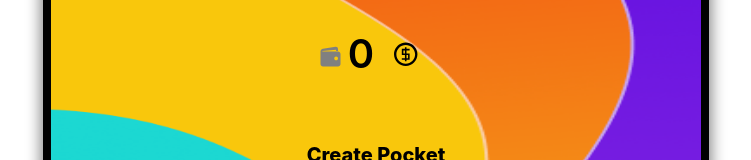
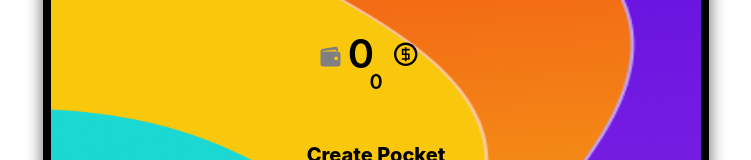
Before and after one commit to ChristiancChavez/WalletPocket, a React (Create React App) app: page /home in a window 1280 px wide. Shown: the part 211-371 px from the top of the page, without its empty margins (264-1015 px from the left). Built offline with nearby package versions, Linux system fonts and the light colour scheme.

Commit message:
add logit to show budgetAmount

```diff
--- a/src/components/molecules/PocketAddition/PocketAddition.js
+++ b/src/components/molecules/PocketAddition/PocketAddition.js
@@ -18,11 +18,13 @@ const PocketAddition = ({ quantity, goalPocket }) => {
     const additionMoneyPocket = () => {
         const convertValueAddition = Number(valueAdditionPocketInput);
         const newQuantityGoalPocket = convertValueAddition + quantityGoalPocket;
-        setQuantityGoalPocket(newQuantityGoalPocket);
-        const newPercentagePocket = (newQuantityGoalPocket * 100) / goalPocket;
-        setPercentagePocket(newPercentagePocket);
-        setValueAdditionPocketInput(0);
-        setShowQuantityAdded(false);
+        if(newQuantityGoalPocket < goalPocket) {
+            setQuantityGoalPocket(newQuantityGoalPocket);
+            const newPercentagePocket = (newQuantityGoalPocket * 100) / goalPocket;
+            setPercentagePocket(newPercentagePocket);
+            setValueAdditionPocketInput(0);
+            setShowQuantityAdded(false);
+        }
     }
 
     const deletePocketUser = (e) => {
--- a/src/components/molecules/ProgressPocket/ProgressPocket.js
+++ b/src/components/molecules/ProgressPocket/ProgressPocket.js
@@ -65,6 +65,7 @@ const PocketProgress = ({ progress, percentage, icon, category, createPocket })
         setPocketList([...pocketList, {iconCategory, namePocket, amountPocket, percentage }]);
         setNamePocket('');
         setAmountPocket('');
+        setShowPanelPocket(false);
     }
     const showProgressVariation = (progress) => {
         return progress ?
--- a/src/components/organisms/PocketList/PocketList.js
+++ b/src/components/organisms/PocketList/PocketList.js
@@ -1,18 +1,15 @@
-import React, { useContext } from 'react';
+import React from 'react';
 // Components
 import PocketInfo from './../../molecules/PocketInfo/PocketInfo';
 import PocketAddition from '../../molecules/PocketAddition/PocketAddition';
-//Context
-import { PocketContext } from '../../../context/PocketContext';
 //Styles
 import { StyledContainerPocket } from './pocketList.styles';
 
 const PocketList = ({ icon, name, percentage, money}) => {
 
-    const { percentagePocket } = useContext(PocketContext);
     return (
         <StyledContainerPocket >
-            <PocketInfo title icon={icon} name={name} percentage={percentagePocket} money={money} />
+            <PocketInfo title icon={icon} name={name} percentage={percentage} money={money} />
             <PocketAddition goalPocket={money} />
         </StyledContainerPocket>
     );
--- a/src/components/organisms/PocketsUser/PocketsUser.js
+++ b/src/components/organisms/PocketsUser/PocketsUser.js
@@ -9,12 +9,11 @@ import { StyledDivPocketsUser, StyledDivButtonShowPockets } from './pocketUser.s
 
 const PocketsUser = () => {
 
-    const {pocketList} = useContext(PocketContext);
+    const { pocketList } = useContext(PocketContext);
     const [showPocketList, setShowPocketList] = useState(false);
 
     const showPocketListUser = () => {
         setShowPocketList(!showPocketList);
-        console.log(pocketList);
     }
 
     return (
@@ -28,7 +27,7 @@ const PocketsUser = () => {
                             key={pocketListItem.namePocket}
                             icon={pocketListItem.iconCategory}
                             name={pocketListItem.namePocket}
-                            percentage="50"
+                            percentage={pocketListItem.percentage }
                             money={pocketListItem.amountPocket}
                         />)}
 
--- a/src/components/organisms/WalletBalance/WalletBalance.js
+++ b/src/components/organisms/WalletBalance/WalletBalance.js
@@ -5,13 +5,13 @@ import ButtonIcon from '../../atoms/ButtonIcon/ButtonIcon';
 import Quantity from '../../atoms/Quantity/Quantity';
 import ModalMessage from '../../molecules/ModalMessage/ModalMessage';
 // Styles
-import { StyledBalance, StyledContainerBalance } from './walletBalance.styles';
+import { StyledBalance, StyledContainerBalance, StyledDivBudget } from './walletBalance.styles';
 //Context
 import { PocketContext } from '../../../context/PocketContext';
 
 const WalletBalance = () => {
 
-    const { initialAmount, setInitialAmount, showRecharge, setUseRecharge } = useContext(PocketContext);
+    const { initialAmount, setInitialAmount, showRecharge, setShowRecharge, budget, setBudget } = useContext(PocketContext);
     const [walletRecharge, setWalletRecharge] = useState(0);
     const initialAmountInteger = parseInt(initialAmount);
 
@@ -23,6 +23,8 @@ const WalletBalance = () => {
         const walletRechargeInteger = parseInt(walletRecharge);
         const newValueInitialAmount = initialAmountInteger + walletRechargeInteger;
         setInitialAmount(newValueInitialAmount);
+        setBudget(newValueInitialAmount);
+        setShowRecharge(false);
         setWalletRecharge();
     }
 
@@ -30,7 +32,10 @@ const WalletBalance = () => {
         <StyledBalance>
             <Icon name="wallet" color="gray" size="25" marginTop="7" />
             <Quantity weight="800" fontSize="40" >{initialAmount}</Quantity>
-            <ButtonIcon onClick={() => setUseRecharge(true)} name="coin-dollar" size="25" />
+            <StyledDivBudget>
+                <Quantity fontSize="20">{budget}</Quantity>
+            </StyledDivBudget>
+            <ButtonIcon onClick={() => setShowRecharge(true)} name="coin-dollar" size="25" />
             {showRecharge && <StyledContainerBalance>
                 <ModalMessage quantity onClick={newInitialAmount} onChange={(e) => handleWalletRecharge(e) } />
             </StyledContainerBalance>}
--- a/src/components/organisms/WalletBalance/walletBalance.styles.js
+++ b/src/components/organisms/WalletBalance/walletBalance.styles.js
@@ -10,7 +10,14 @@ export const StyledBalance = styled.div`
 `
 export const StyledContainerBalance = styled.div`
     position: absolute;
-    top: 35%;
+    top: 50%;
     left: 50%;
     transform: translate(-50%, 50%);
 `
+
+export const StyledDivBudget = styled.div`
+    position: absolute;
+    top: 60%;
+    left: 50%;
+    transform: translate(-50%, 50%);
+`
--- a/src/context/PocketContext.js
+++ b/src/context/PocketContext.js
@@ -6,13 +6,14 @@ const PocketContextProvider = (props) => {
 
     const [initialAmount, setInitialAmount] = useState(JSON.parse(window.localStorage.getItem('initialAmount')) || 0);
     const [userNameWallet, setUserNameWallet] = useState(JSON.parse(window.localStorage.getItem('userNameWallet')) || '');
-    const [pocketList, setPocketList] = useState(JSON.parse(window.localStorage.getItem('pocketList')) || [])
+    const [pocketList, setPocketList] = useState(JSON.parse(window.localStorage.getItem('pocketList')) || []);
+    const [budget, setBudget] = useState(0);
     const [showHome, setShowHome] = useState(false);
     const [showLoginValidation, setShowLoginValidation] = useState(false);
     const [nameIconCategory, setNameIconCategory] = useState('');
     const [iconCategory, setIconCategory] = useState('');
     const [showPanelPocket, setShowPanelPocket] = useState(false);
-    const [showRecharge, setUseRecharge] = useState(false);
+    const [showRecharge, setShowRecharge] = useState(false);
     const [walletRecharge, setWalletRecharge] = useState();
     const [percentagePocket, setPercentagePocket] = useState('');
     useEffect(() => {
@@ -46,12 +47,14 @@ const PocketContextProvider = (props) => {
                 iconCategory,
                 setIconCategory,
                 showRecharge,
-                setUseRecharge,
+                setShowRecharge,
                 walletRecharge,
                 setWalletRecharge,
                 pocketList,
                 percentagePocket,
-                setPercentagePocket
+                setPercentagePocket,
+                budget,
+                setBudget
             }}>
             {props.children}
         </PocketContext.Provider>
```
